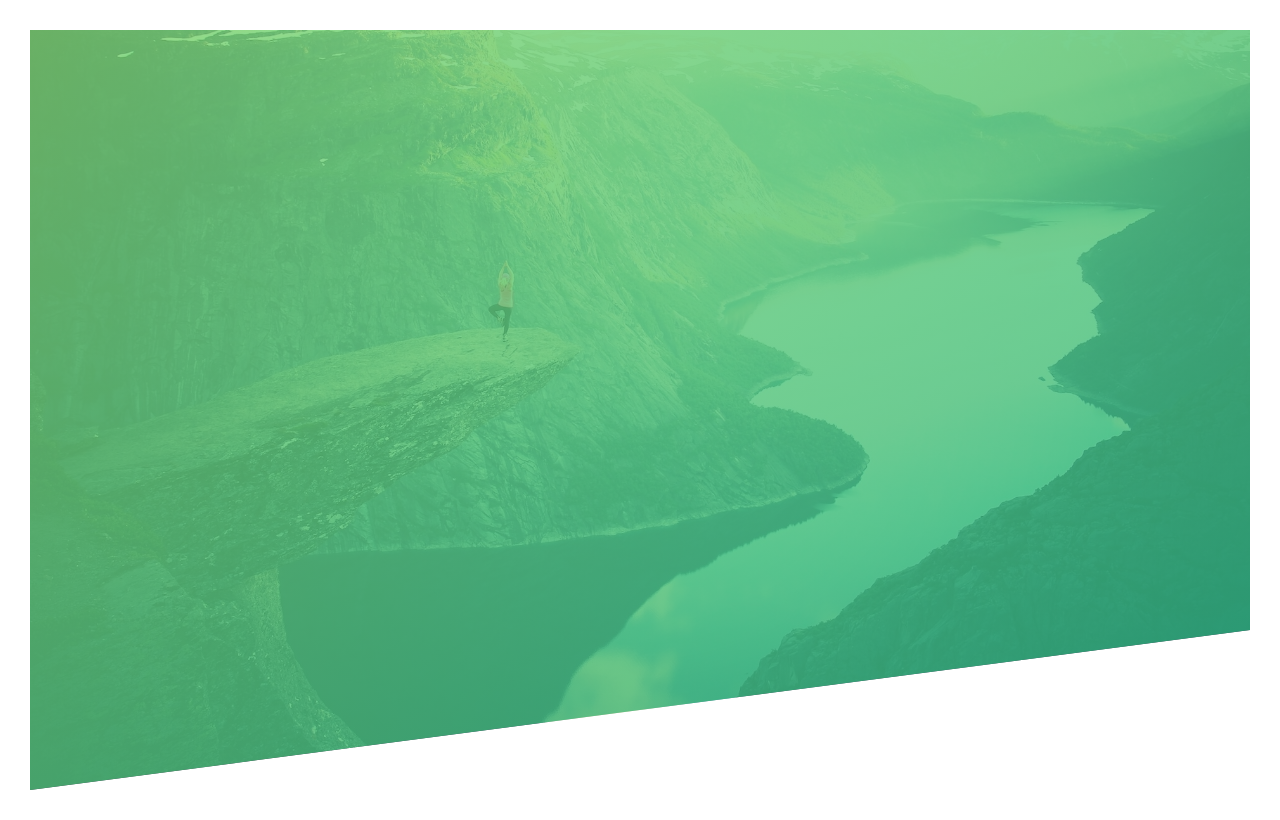
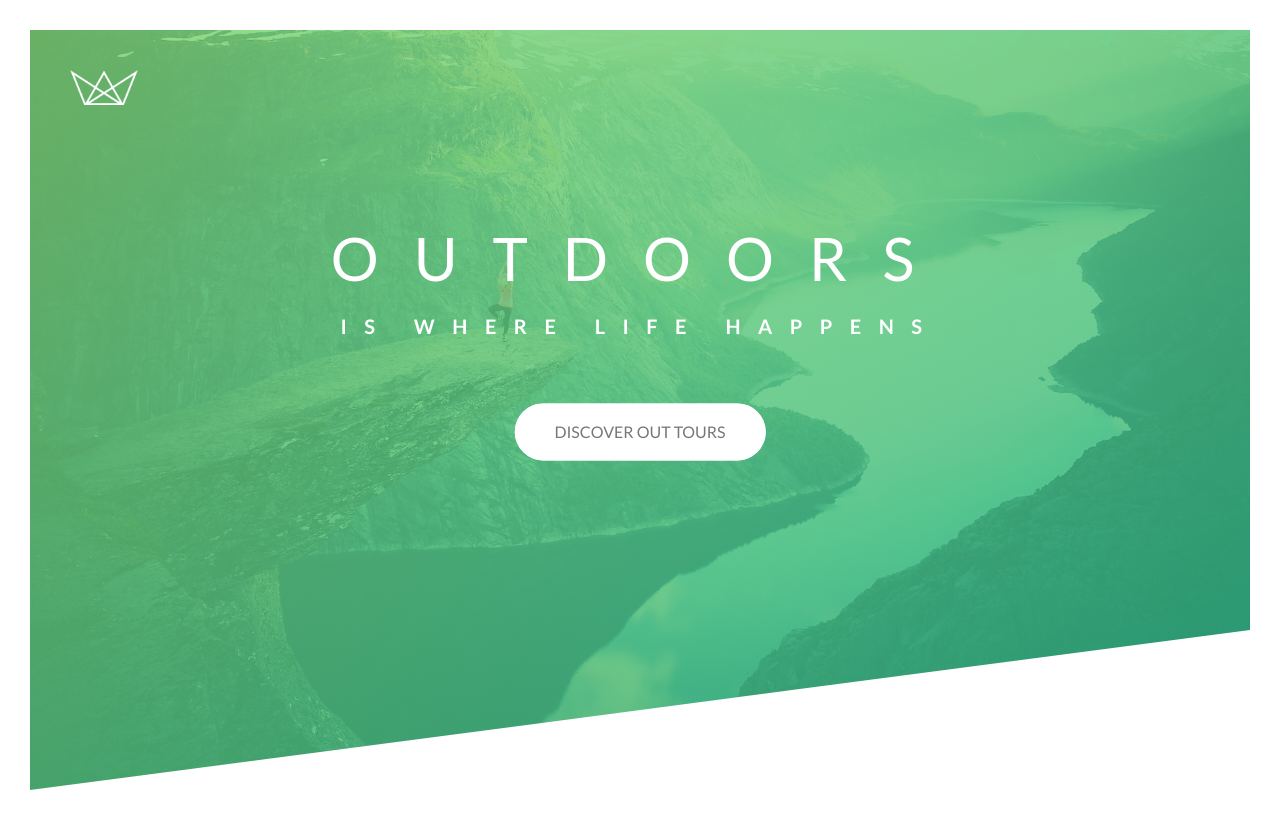
Before and after one commit to Rysley/natours, a website: page index.html in a window 1280 px wide. Drawn offline with Linux system fonts and the light colour scheme.

Commit message:
units changed from px to rem + node-sass initiated

```diff
--- a/css/style.css
+++ b/css/style.css
@@ -7,23 +7,30 @@ Dark green: #28b485
 
  */
 
-
-* {
+*,
+*::before,
+*::after {
   margin: 0;
   padding: 0;
-  box-sizing: border-box;
+  box-sizing: inherit;
+}
+
+html {
+  font-size: 62.5%;
 }
 
 body {
   font-family: Lato, sans-serif;
   font-weight: 400;
-  font-size: 16px;
+  font-size: 1.6rem;
   color: #777;
   line-height: 1.7;
-  padding: 30px;
+  padding: 3rem;
+  box-sizing: border-box;
 }
 
 .header {
+  position: relative;
   height: 95vh;
   background-image: linear-gradient(
       to right bottom,
@@ -34,4 +41,150 @@ body {
   background-position: top;
   background-size: cover;
   clip-path: polygon(0 0, 100% 0, 100% 75vh, 0 100%);
+  backface-visibility: hidden;
 }
+
+.header__logo-box {
+  position: absolute;
+  top: 4rem;
+  left: 4rem;
+}
+
+.header__logo {
+  height: 3.5rem;
+}
+
+.header__text-box {
+  position: absolute;
+  top: 40%;
+  left: 50%;
+  transform: translate(-50%, -50%);
+  text-align: center;
+}
+
+.heading-primary {
+  color: white;
+  text-transform: uppercase;
+  backface-visibility: hidden;
+  margin-bottom: 6rem;
+  /* FIX TO THE ANIMATION SHAKING */
+}
+
+.heading-primary--main {
+  display: block;
+  font-size: 6rem;
+  font-weight: 400;
+  letter-spacing: 3.5rem;
+
+  animation: moveInLeft 1s ease-out;
+}
+
+.heading-primary--sub {
+  display: block;
+  font-size: 2rem;
+  font-weight: 700;
+  letter-spacing: 1.75rem;
+  animation: moveInRight 1s ease-out;
+}
+
+@keyframes moveInLeft {
+  0% {
+    opacity: 0;
+    transform: translateX(-10rem);
+  }
+
+  80% {
+    transform: translateX(1rem);
+  }
+
+  100% {
+    opacity: 1;
+    transform: translate(0);
+  }
+}
+
+@keyframes moveInRight {
+  0% {
+    opacity: 0;
+    transform: translateX(10rem);
+  }
+
+  80% {
+    transform: translateX(-1rem);
+  }
+
+  100% {
+    opacity: 1;
+    transform: translate(0);
+  }
+}
+
+.btn:link,
+.btn:visited {
+  display: inline-block;
+  text-transform: uppercase;
+  text-decoration: none;
+  padding: 1.5rem 4rem;
+  border-radius: 10rem;
+  transition: all 0.2s;
+  position: relative;
+  font-size: 1.6rem;
+}
+
+.btn--animated {
+  animation: moveInBottom 0.7s ease-out 0.75s;
+  animation-fill-mode: backwards;
+}
+
+.btn:hover {
+  transform: translateY(-3px);
+  box-shadow: 0 1rem 2rem rgba(0, 0, 0, 0.2);
+}
+
+.btn:active {
+  transform: translateY(-1px);
+  box-shadow: 0 0.5rem 1rem rgba(0, 0, 0, 0.2);
+}
+
+.btn--white {
+  background-color: white;
+  color: #777;
+}
+
+.btn::after {
+  content: "";
+  display: inline-block;
+  height: 100%;
+  width: 100%;
+  border-radius: 10rem;
+  position: absolute;
+  top: 0;
+  left: 0;
+  z-index: -1;
+  transition: all 0.4s;
+}
+
+.btn--white::after {
+  background-color: white;
+}
+
+.btn:hover::after {
+  transform: scaleX(1.4) scaleY(1.6);
+  opacity: 0;
+}
+
+@keyframes moveInBottom {
+  0% {
+    opacity: 0;
+    transform: translateY(3rem);
+  }
+
+  80% {
+    transform: translateY(-1rem);
+  }
+
+  100% {
+    opacity: 1;
+    transform: translate(0);
+  }
+}
--- a/index.html
+++ b/index.html
@@ -16,6 +16,21 @@
     <title>Natours | Exciting tours for adventurous people</title>
   </head>
   <body>
-    <header class="header"></header>
+    <header class="header">
+      <div class="header__logo-box">
+        <img
+          src="./img/logo-white.png"
+          class="header__logo"
+          alt="crown shaped logo"
+        />
+      </div>
+      <div class="header__text-box">
+        <h1 class="heading-primary">
+          <span class="heading-primary--main">OUTDOORS</span>
+          <span class="heading-primary--sub">is where life happens</span>
+        </h1>
+        <a href="#" class="btn btn--white btn--animated">Discover out tours</a>
+      </div>
+    </header>
   </body>
 </html>
```
Also changed, not shown: package.json (added, +22 -0 lines), 2 other files.
